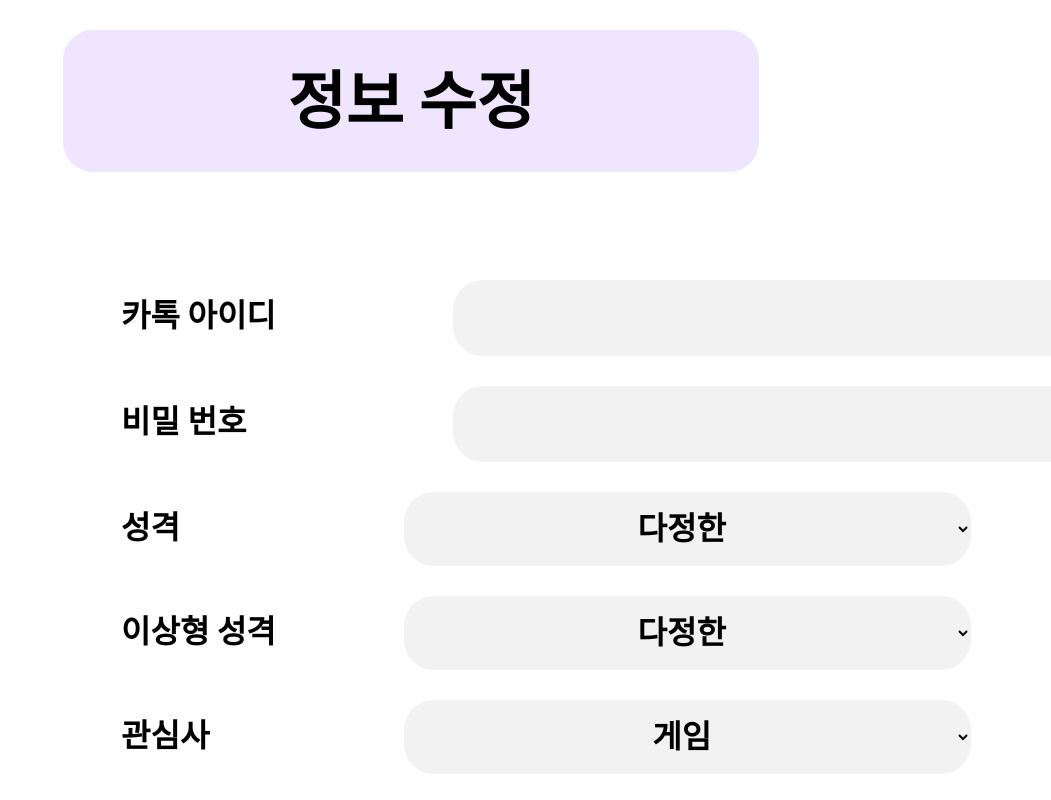
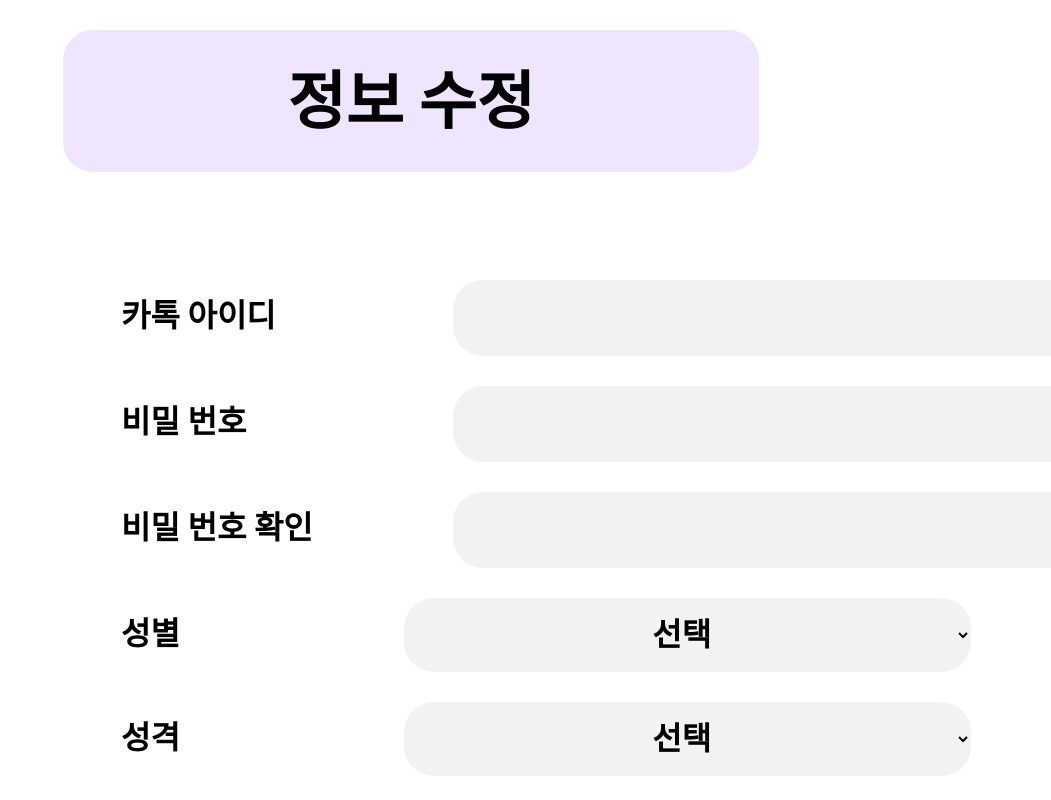
Before and after one commit to Lim-JiSeon/Rangpid, a React (Create React App) app in the folder frontend/: page /information in a window 1280 px wide. Shown: the top 800 px of the page, without its empty margins (229-1280 px from the left). Built offline with nearby package versions, Linux system fonts and the light colour scheme.

Commit message:
정보 수정 gui 수정

```diff
--- a/frontend/src/screen/Information/Information.js
+++ b/frontend/src/screen/Information/Information.js
@@ -26,8 +26,8 @@ function Information() {
         console.log(input);
     };
 
-    const register = () => {
-        axios.post("http://localhost:5000/api/users/signup",input,
+    const information = () => {
+        axios.get("http://localhost:5000/api/users/info/${id}",input,
         {
           headers: {
             "Content-Type": "application/json",
@@ -66,6 +66,25 @@ function Information() {
                             onChange={onChangeInput}
                         ></input>
                     </div>
+                    <div className={style.idInputContainer}>
+                        <div className={style.miniTitle}>비밀 번호 확인</div>
+                        <input className={style.idInput}
+                            type="password"
+                            name="password"
+                            onChange={onChangeInput}
+                        ></input>
+                    </div>
+                </div>
+                <div className={style.idInputContainer}>
+                    <div className={style.miniTitle}>성별</div>
+                    <select className={style.idInput}
+                        name="gender"
+                        onChange={onChangeInput}
+                    >
+                        <option>선택</option>
+                        <option>여성</option>
+                        <option>남성</option>
+                    </select>
                 </div>
                 <div className={style.idInputContainer}>
                     <div className={style.miniTitle}>성격</div>
@@ -73,6 +92,7 @@ function Information() {
                         name="character"
                         onChange={onChangeInput}
                     >
+                        <option>선택</option>
                         <option>다정한</option>
                         <option>차분한</option>
                         <option>활발한</option>
@@ -88,6 +108,7 @@ function Information() {
                             name="idealCharacter"
                             onChange={onChangeInput}
                         >
+                            <option>선택</option>
                             <option>다정한</option>
                             <option>차분한</option>
                             <option>활발한</option>
@@ -103,6 +124,7 @@ function Information() {
                             name="hobby"
                             onChange={onChangeInput}
                         >
+                            <option>선택</option>
                             <option>게임</option>
                             <option>영화</option>
                             <option>운동</option>
@@ -115,11 +137,11 @@ function Information() {
             </div>
 
 
-            <div className={style.registerContainer}>
-                    <button className={style.registerBtn}
+            <div className={style.informationContainer}>
+                    <button className={style.informationBtn}
                         type='submit'
                         onClick={() => {
-                            register();
+                            information();
                             navigate("/select");
                         }}
                     >
--- a/frontend/src/screen/Information/Information.module.css
+++ b/frontend/src/screen/Information/Information.module.css
@@ -201,14 +201,14 @@ select {
     margin-right: 150px;
 }
 
-.registerContainer {
+.informationContainer {
     width: 100%;
     display: flex;
     justify-content: center;
     margin-top: 50px;
 }
 
-.registerBtn {
+.informationBtn {
     width: 296px;
     height: 72px;
     background-color: var(--main-background-color);
```
